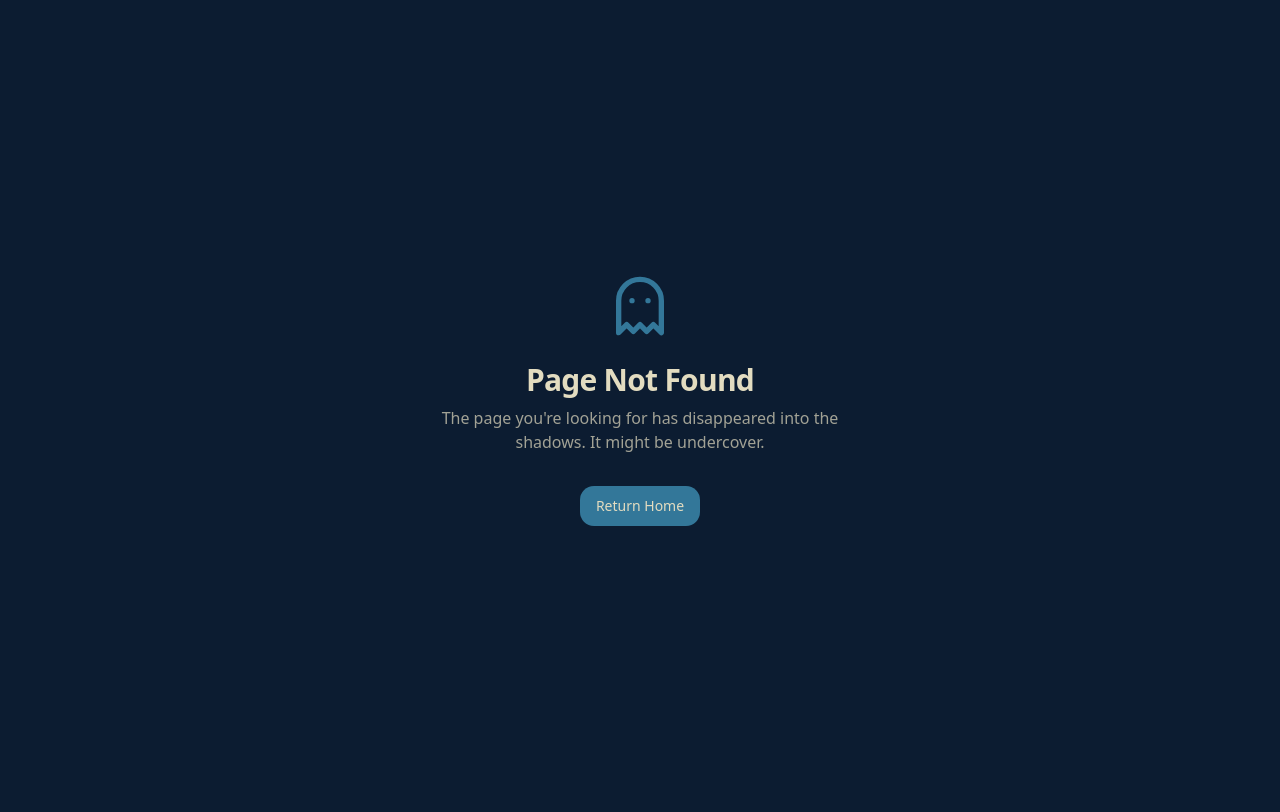
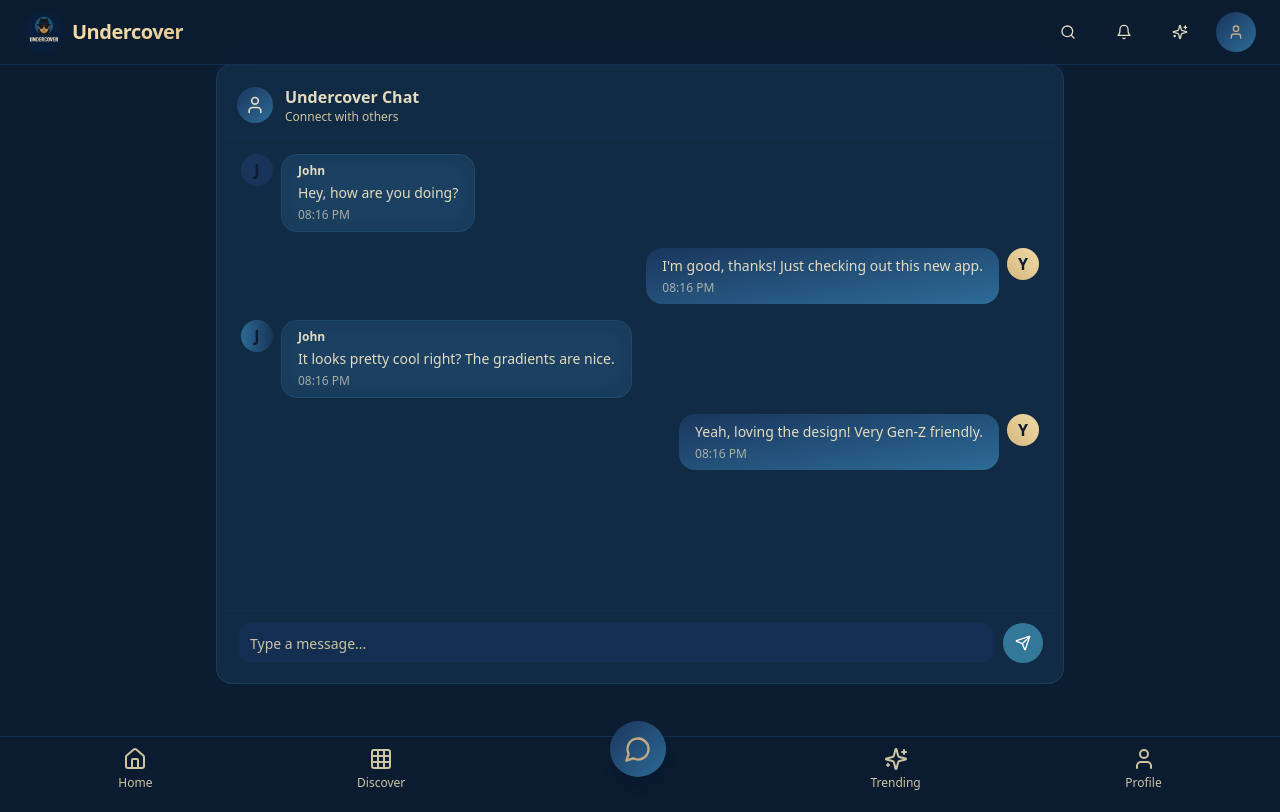
Before and after one commit to MayurPatel720/undercover-0b9be4c8, a React (Vite) app: page /chat in a window 1280 px wide. Before the commit this address had no page. Built offline with nearby package versions, Linux system fonts and the light colour scheme.

Commit message:
Add chat functionality and database integration
Implement a chat section with full features and integrate a database.

```diff
--- a/package.json
+++ b/package.json
@@ -40,6 +40,7 @@
     "@radix-ui/react-toggle-group": "^1.1.0",
     "@radix-ui/react-tooltip": "^1.1.4",
     "@tanstack/react-query": "^5.56.2",
+    "@types/uuid": "^9.0.8",
     "class-variance-authority": "^0.7.1",
     "clsx": "^2.1.1",
     "cmdk": "^1.0.0",
--- a/src/App.tsx
+++ b/src/App.tsx
@@ -5,6 +5,7 @@ import { TooltipProvider } from "@/components/ui/tooltip";
 import { QueryClient, QueryClientProvider } from "@tanstack/react-query";
 import { BrowserRouter, Routes, Route } from "react-router-dom";
 import Index from "./pages/Index";
+import ChatPage from "./pages/ChatPage";
 import NotFound from "./pages/NotFound";
 
 const queryClient = new QueryClient();
@@ -17,6 +18,7 @@ const App = () => (
       <BrowserRouter>
         <Routes>
           <Route path="/" element={<Index />} />
+          <Route path="/chat" element={<ChatPage />} />
           {/* ADD ALL CUSTOM ROUTES ABOVE THE CATCH-ALL "*" ROUTE */}
           <Route path="*" element={<NotFound />} />
         </Routes>
--- /dev/null
+++ b/src/components/Chat.tsx
@@ -0,0 +1,124 @@
+
+import React, { useState, useEffect, useRef } from 'react';
+import { Input } from "@/components/ui/input";
+import { Button } from "@/components/ui/button";
+import { ScrollArea } from "@/components/ui/scroll-area";
+import { Send, User } from 'lucide-react';
+import chatService, { Message } from '@/services/chatService';
+import { generateRandomGradient } from '@/lib/animation-utils';
+
+const ChatMessageItem: React.FC<{ message: Message }> = ({ message }) => {
+  return (
+    <div className={`mb-4 flex ${message.isCurrentUser ? 'justify-end' : 'justify-start'}`}>
+      {!message.isCurrentUser && (
+        <div className="mr-2 flex-shrink-0">
+          <div className={`w-8 h-8 rounded-full overflow-hidden ${generateRandomGradient()} flex items-center justify-center text-accent-foreground font-bold`}>
+            {message.sender.charAt(0)}
+          </div>
+        </div>
+      )}
+
+      <div className={`max-w-[70%] ${message.isCurrentUser ? 'gradient-primary text-primary-foreground' : 'glass text-foreground'} rounded-2xl px-4 py-2`}>
+        {!message.isCurrentUser && (
+          <div className="font-semibold text-xs mb-1">{message.sender}</div>
+        )}
+        <p className="text-sm">{message.text}</p>
+        <div className={`text-xs mt-1 ${message.isCurrentUser ? 'text-primary-foreground/70' : 'text-foreground/70'}`}>
+          {new Date(message.timestamp).toLocaleTimeString([], { hour: '2-digit', minute: '2-digit' })}
+        </div>
+      </div>
+
+      {message.isCurrentUser && (
+        <div className="ml-2 flex-shrink-0">
+          <div className="w-8 h-8 rounded-full overflow-hidden gradient-accent flex items-center justify-center text-accent-foreground font-bold">
+            Y
+          </div>
+        </div>
+      )}
+    </div>
+  );
+};
+
+const Chat: React.FC = () => {
+  const [messages, setMessages] = useState<Message[]>([]);
+  const [newMessage, setNewMessage] = useState('');
+  const bottomRef = useRef<HTMLDivElement>(null);
+
+  useEffect(() => {
+    // Load initial messages
+    setMessages(chatService.getAllMessages());
+
+    // If no messages exist, add some initial ones
+    if (chatService.getAllMessages().length === 0) {
+      chatService.addMessage('Hey, how are you doing?', 'John', false);
+      chatService.addMessage('I\'m good, thanks! Just checking out this new app.', 'CurrentUser', true);
+      chatService.addMessage('It looks pretty cool right? The gradients are nice.', 'John', false);
+      chatService.addMessage('Yeah, loving the design! Very Gen-Z friendly.', 'CurrentUser', true);
+      setMessages(chatService.getAllMessages());
+    }
+  }, []);
+
+  useEffect(() => {
+    // Scroll to bottom whenever messages change
+    bottomRef.current?.scrollIntoView({ behavior: 'smooth' });
+  }, [messages]);
+
+  const handleSendMessage = () => {
+    if (newMessage.trim() === '') return;
+
+    const message = chatService.addMessage(newMessage, 'CurrentUser', true);
+    setMessages(chatService.getAllMessages());
+    setNewMessage('');
+
+    // Simulate a response after a short delay
+    setTimeout(() => {
+      chatService.addMessage('Thanks for your message! This is a simulated response.', 'ChatBot', false);
+      setMessages(chatService.getAllMessages());
+    }, 1000);
+  };
+
+  return (
+    <div className="flex flex-col h-[calc(100vh-180px)] rounded-xl glass p-2 mb-16">
+      <div className="p-3 border-b border-border flex items-center">
+        <div className="w-9 h-9 rounded-full gradient-primary flex items-center justify-center mr-3">
+          <User className="text-foreground w-5 h-5" />
+        </div>
+        <div>
+          <h3 className="font-semibold">Undercover Chat</h3>
+          <p className="text-xs text-muted-foreground">Connect with others</p>
+        </div>
+      </div>
+
+      <ScrollArea className="flex-1 p-4">
+        {messages.map((message) => (
+          <ChatMessageItem key={message.id} message={message} />
+        ))}
+        <div ref={bottomRef} />
+      </ScrollArea>
+
+      <div className="p-3 border-t border-border flex items-center">
+        <Input
+          className="flex-1 mr-2 bg-secondary"
+          placeholder="Type a message..."
+          value={newMessage}
+          onChange={(e) => setNewMessage(e.target.value)}
+          onKeyPress={(e) => {
+            if (e.key === 'Enter') {
+              handleSendMessage();
+            }
+          }}
+        />
+        <Button
+          variant="ghost"
+          size="icon"
+          className="bg-primary text-white rounded-full p-2 hover:bg-primary/80"
+          onClick={handleSendMessage}
+        >
+          <Send className="h-5 w-5" />
+        </Button>
+      </div>
+    </div>
+  );
+};
+
+export default Chat;
--- a/src/components/Footer.tsx
+++ b/src/components/Footer.tsx
@@ -1,11 +1,18 @@
 
 import React from 'react';
-import { Home, Grid, MessageCircle, Zap, User, Sparkles } from 'lucide-react';
+import { Home, Grid, MessageCircle, Sparkles, User } from 'lucide-react';
+import { useNavigate, useLocation } from 'react-router-dom';
 
 const Footer = () => {
+  const navigate = useNavigate();
+  const location = useLocation();
+
   return (
     <div className="fixed bottom-0 left-0 right-0 h-16 bg-background/80 backdrop-blur-md border-t border-border flex items-center justify-around px-4">
-      <button className="flex flex-col items-center justify-center text-accent">
+      <button
+        className={`flex flex-col items-center justify-center ${location.pathname === '/' ? 'text-accent' : 'text-muted-foreground'}`}
+        onClick={() => navigate('/')}
+      >
         <Home className="w-6 h-6" />
         <span className="text-xs mt-1">Home</span>
       </button>
@@ -16,7 +23,10 @@ const Footer = () => {
       </button>
 
       <div className="flex items-center justify-center -mt-10">
-        <div className="w-14 h-14 rounded-full gradient-primary flex items-center justify-center shadow-lg">
+        <div
+          className="w-14 h-14 rounded-full gradient-primary flex items-center justify-center shadow-lg cursor-pointer"
+          onClick={() => navigate('/chat')}
+        >
           <MessageCircle className="w-7 h-7 text-accent" />
         </div>
       </div>
--- /dev/null
+++ b/src/pages/ChatPage.tsx
@@ -0,0 +1,19 @@
+
+import React from 'react';
+import Header from "@/components/Header";
+import Footer from "@/components/Footer";
+import Chat from "@/components/Chat";
+
+const ChatPage = () => {
+  return (
+    <div className="min-h-screen flex flex-col bg-background text-foreground">
+      <Header />
+      <main className="flex-1 pt-16 pb-16 px-4 md:px-6 max-w-4xl mx-auto w-full">
+        <Chat />
+      </main>
+      <Footer />
+    </div>
+  );
+};
+
+export default ChatPage;
--- /dev/null
+++ b/src/services/chatService.ts
@@ -0,0 +1,72 @@
+
+import { v4 as uuidv4 } from 'uuid';
+
+export interface Message {
+  id: string;
+  text: string;
+  sender: string;
+  timestamp: Date;
+  isCurrentUser: boolean;
+}
+
+class ChatService {
+  private static instance: ChatService;
+  private messages: Message[] = [];
+  private localStorageKey = 'undercover_chat_messages';
+
+  private constructor() {
+    this.loadMessages();
+  }
+
+  public static getInstance(): ChatService {
+    if (!ChatService.instance) {
+      ChatService.instance = new ChatService();
+    }
+    return ChatService.instance;
+  }
+
+  private loadMessages(): void {
+    const storedMessages = localStorage.getItem(this.localStorageKey);
+    if (storedMessages) {
+      try {
+        const parsedMessages = JSON.parse(storedMessages);
+        this.messages = parsedMessages.map((message: any) => ({
+          ...message,
+          timestamp: new Date(message.timestamp)
+        }));
+      } catch (error) {
+        console.error('Error loading messages from localStorage:', error);
+        this.messages = [];
+      }
+    }
+  }
+
+  private saveMessages(): void {
+    localStorage.setItem(this.localStorageKey, JSON.stringify(this.messages));
+  }
+
+  public getAllMessages(): Message[] {
+    return [...this.messages];
+  }
+
+  public addMessage(text: string, sender: string, isCurrentUser: boolean): Message {
+    const newMessage: Message = {
+      id: uuidv4(),
+      text,
+      sender,
+      timestamp: new Date(),
+      isCurrentUser
+    };
+
+    this.messages.push(newMessage);
+    this.saveMessages();
+    return newMessage;
+  }
+
+  public clearMessages(): void {
+    this.messages = [];
+    this.saveMessages();
+  }
+}
+
+export default ChatService.getInstance();
```
Also changed, not shown: 1 other file (tests, documents, lock files or other folders).
